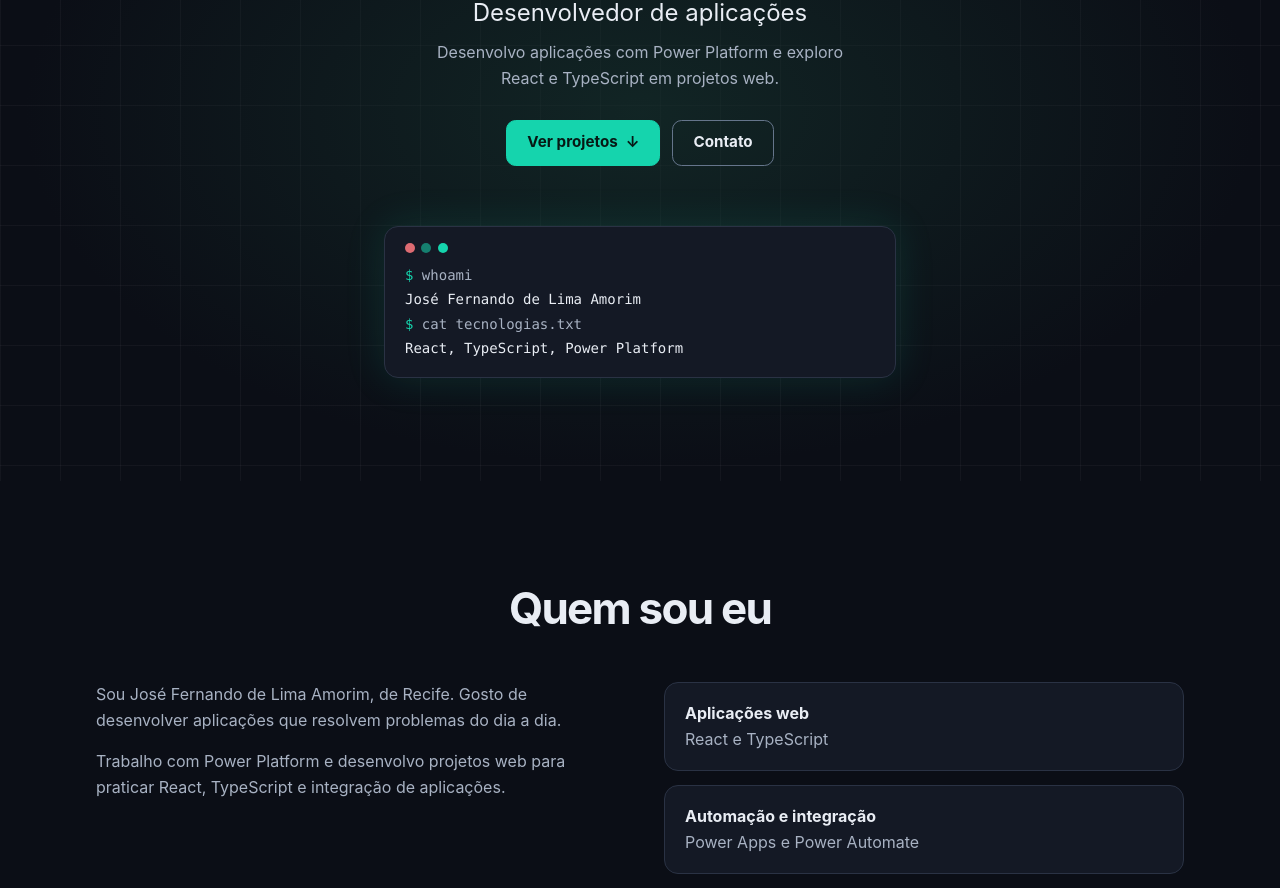
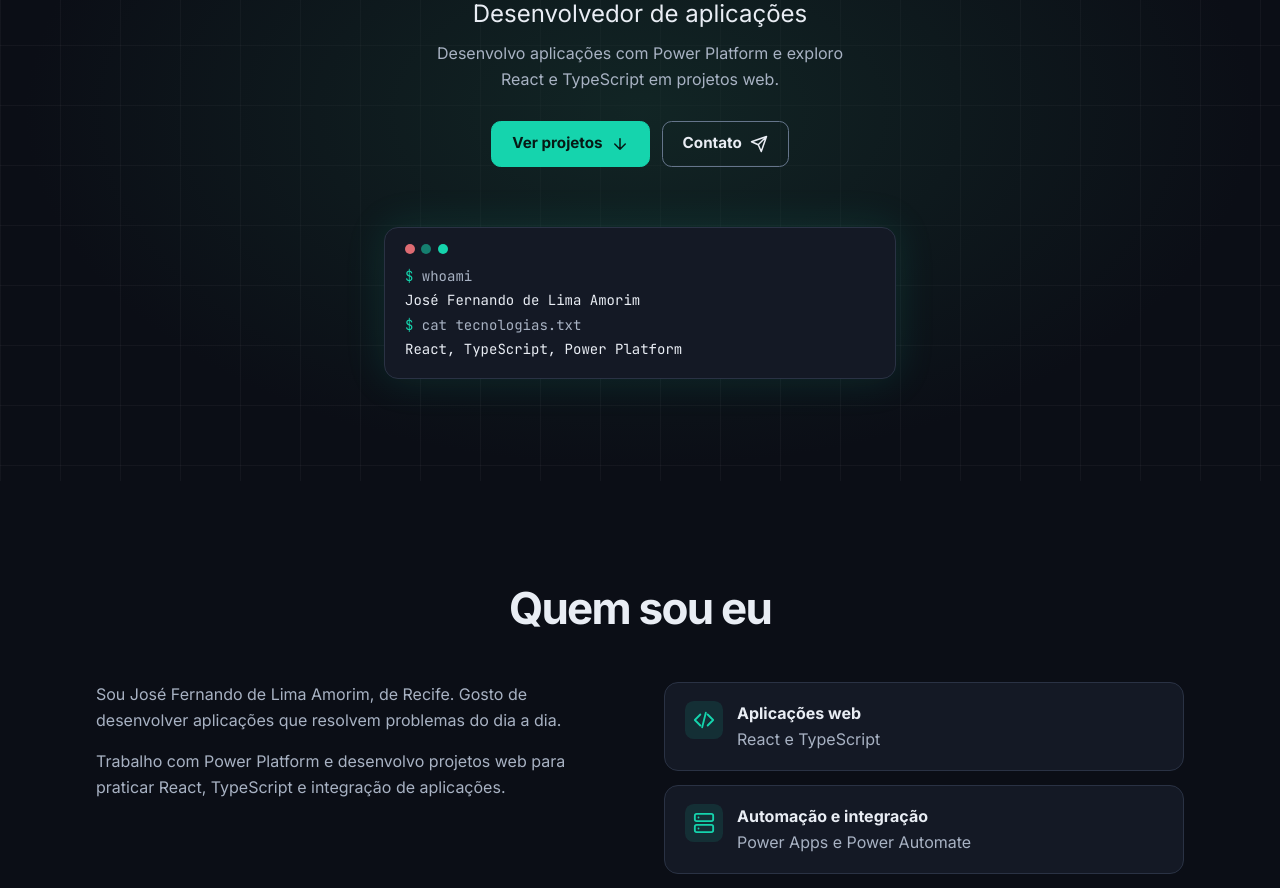
Before and after one commit to limaamorim/Portfolio, a React (Vite) app: page / in a window 1280 px wide. Shown: the part 320-1208 px from the top of the page. Built offline with nearby package versions, Linux system fonts and the light colour scheme.

Commit message:
feat: aplica fontes e ícones da referência visual

```diff
--- a/index.html
+++ b/index.html
@@ -8,6 +8,12 @@
       name="description"
       content="Portfólio de José Fernando de Lima Amorim, com projetos em React, TypeScript e Power Platform."
     />
+    <link rel="preconnect" href="https://fonts.googleapis.com" />
+    <link rel="preconnect" href="https://fonts.gstatic.com" crossorigin />
+    <link rel="stylesheet" href="https://fonts.googleapis.com/css2?family=Inter:wght@300;400;500;600;700;800&amp;family=JetBrains+Mono:wght@400;500;600&amp;display=swap" />
+    <meta name="twitter:card" content="summary_large_image" />
+    <meta property="og:image" content="/placeholder.svg" />
+    <meta name="twitter:image" content="/placeholder.svg" />
     <link rel="icon" type="image/svg+xml" href="/favicon.svg" />
     <title>José Amorim | Portfólio</title>
   </head>
--- a/src/componentes/Apresentacao.tsx
+++ b/src/componentes/Apresentacao.tsx
@@ -1,4 +1,5 @@
 // Apresenta o perfil e os atalhos para projetos e contato.
+import Icone from "./Icone";
 import "./Apresentacao.css";
 
 export default function Apresentacao() {
@@ -18,9 +19,11 @@ export default function Apresentacao() {
         {/* Os links usam os IDs das seções para navegar dentro da página. */}
         <div className="apresentacao__acoes">
           <a className="apresentacao__acao apresentacao__acao--principal" href="#projetos">
-            Ver projetos <span aria-hidden="true">↓</span>
+            Ver projetos <Icone nome="setaBaixo" />
           </a>
-          <a className="apresentacao__acao" href="#contato">Contato</a>
+          <a className="apresentacao__acao" href="#contato">
+            Contato <Icone nome="enviar" />
+          </a>
         </div>
 
         {/* O terminal é uma apresentação estática do perfil e das tecnologias. */}
--- a/src/componentes/Cabecalho.css
+++ b/src/componentes/Cabecalho.css
@@ -30,6 +30,9 @@
 }
 
 .cabecalho__botao-menu {
+  display: inline-grid;
+  place-items: center;
+  min-width: 2.75rem;
   min-height: 2.75rem;
   padding-inline: 0.75rem;
   border: 1px solid var(--borda-interativa);
--- a/src/componentes/Cabecalho.tsx
+++ b/src/componentes/Cabecalho.tsx
@@ -1,6 +1,7 @@
 // Mantém a navegação fixa e abre o menu em telas estreitas.
 import { useRef, useState } from "react";
 import BotaoTema from "./BotaoTema";
+import Icone from "./Icone";
 import "./Cabecalho.css";
 
 // Os IDs correspondem aos destinos das âncoras na página.
@@ -50,11 +51,12 @@ export default function Cabecalho() {
           ref={botaoMenu}
           className="cabecalho__botao-menu"
           type="button"
+          aria-label={menuAberto ? "Fechar" : "Menu"}
           aria-expanded={menuAberto}
           aria-controls="menu-principal"
           onClick={() => setMenuAberto((aberto) => !aberto)}
         >
-          {menuAberto ? "Fechar" : "Menu"}
+          <Icone nome={menuAberto ? "fechar" : "menu"} tamanho={22} />
         </button>
 
         <nav id="menu-principal" className="cabecalho__navegacao" aria-label="Menu principal" data-aberto={menuAberto}>
--- /dev/null
+++ b/src/componentes/Icone.tsx
@@ -0,0 +1,52 @@
+// Reúne os ícones decorativos da interface. O texto ao lado fornece o nome acessível.
+const desenhos = {
+  setaBaixo: <path d="M12 5v14m-7-7 7 7 7-7" />,
+  enviar: <path d="m22 2-7 20-4-9-9-4 20-7ZM22 2 11 13" />,
+  menu: <path d="M4 6h16M4 12h16M4 18h16" />,
+  fechar: <path d="m18 6-12 12M6 6l12 12" />,
+  codigo: <path d="m8 6-6 6 6 6m8-12 6 6-6 6m-2-14-4 16" />,
+  servidor: <>
+    <rect x="2" y="2" width="20" height="8" rx="2" />
+    <rect x="2" y="14" width="20" height="8" rx="2" />
+    <path d="M6 6h.01M6 18h.01" />
+  </>,
+  dados: <>
+    <ellipse cx="12" cy="5" rx="9" ry="3" />
+    <path d="M3 5v14a9 3 0 0 0 18 0V5M3 12a9 3 0 0 0 18 0" />
+  </>,
+  trabalho: <>
+    <rect x="2" y="7" width="20" height="14" rx="2" />
+    <path d="M8 21V5a2 2 0 0 1 2-2h4a2 2 0 0 1 2 2v16" />
+  </>,
+  formacao: <path d="M22 10 12 5 2 10l10 5 10-5Zm-4 2v5c-3 3-9 3-12 0v-5m16-2v6" />,
+  github: <path d="M9 19c-4.3 1.4-4.3-2.5-6-3m12 6v-3.9a3.4 3.4 0 0 0-.9-2.6c3-.3 6.2-1.5 6.2-6.8a5.3 5.3 0 0 0-1.4-3.7 4.9 4.9 0 0 0-.1-3.7S17.6 1 15 2.7a13.4 13.4 0 0 0-7 0C5.4 1 4.2 1.3 4.2 1.3A4.9 4.9 0 0 0 4.1 5a5.3 5.3 0 0 0-1.4 3.7c0 5.3 3.2 6.5 6.2 6.8a3.4 3.4 0 0 0-.9 2.6V22" />,
+  linkedin: <>
+    <path d="M16 8a6 6 0 0 1 6 6v7h-4v-7a2 2 0 0 0-4 0v7h-4v-7a6 6 0 0 1 6-6Z" />
+    <path d="M2 9h4v12H2z" />
+    <circle cx="4" cy="4" r="2" />
+  </>,
+};
+
+type IconeProps = {
+  nome: keyof typeof desenhos;
+  tamanho?: number;
+};
+
+export default function Icone({ nome, tamanho = 18 }: IconeProps) {
+  return (
+    <svg
+      aria-hidden="true"
+      focusable="false"
+      width={tamanho}
+      height={tamanho}
+      viewBox="0 0 24 24"
+      fill="none"
+      stroke="currentColor"
+      strokeWidth="2"
+      strokeLinecap="round"
+      strokeLinejoin="round"
+    >
+      {desenhos[nome]}
+    </svg>
+  );
+}
--- a/src/componentes/Projetos.tsx
+++ b/src/componentes/Projetos.tsx
@@ -1,5 +1,6 @@
 // Renderiza todos os projetos do portfólio a partir dos dados cadastrados.
 import { projetos } from "../dados/projetos";
+import Icone from "./Icone";
 import Secao from "./Secao";
 import "./Projetos.css";
 import "./CartaoHover.css";
@@ -25,7 +26,7 @@ export default function Projetos() {
                 href={projeto.linkGithub}
                 aria-label={`GitHub de ${projeto.nome}`}
               >
-                GitHub <span aria-hidden="true">↗</span>
+                <Icone nome="github" tamanho={16} /> GitHub
               </a>
             )}
           </li>
--- a/src/paginas/Inicio.css
+++ b/src/paginas/Inicio.css
@@ -32,6 +32,24 @@
   border: 1px solid var(--borda);
   border-radius: var(--raio-painel);
   background: var(--superficie);
+}
+
+.inicio__destaques li,
+.inicio__contatos a {
+  display: flex;
+  align-items: flex-start;
+  gap: 0.875rem;
+}
+
+.inicio__icone {
+  display: grid;
+  place-items: center;
+  flex: 0 0 auto;
+  width: 2.375rem;
+  height: 2.375rem;
+  border-radius: 0.55rem;
+  background: color-mix(in srgb, var(--destaque) 12%, var(--superficie));
+  color: var(--destaque);
 }
 
 .inicio__destaques strong {
@@ -71,7 +89,7 @@
   gap: 1rem;
   max-width: 52rem;
   margin-inline: auto;
-  padding-left: 1.25rem;
+  padding-left: 1.875rem;
   border-left: 1px solid var(--borda-interativa);
 }
 
@@ -80,15 +98,12 @@
   color: var(--texto-suave);
 }
 
-.inicio__trajetoria li::before {
+.inicio__icone--trajetoria {
   position: absolute;
-  top: 1.45rem;
-  left: -1.25rem;
-  width: 0.625rem;
-  height: 0.625rem;
+  top: 0.875rem;
+  left: -1.875rem;
+  border: 1px solid var(--borda);
   border-radius: 50%;
-  background: var(--destaque);
-  content: "";
   transform: translateX(calc(-50% - 1px));
 }
 
@@ -122,21 +137,20 @@
 
 .inicio__contatos a {
   --transformacao-cartao-hover: scale(1.03);
-  display: grid;
   height: 100%;
   color: var(--texto);
   text-decoration: none;
   overflow-wrap: anywhere;
 }
 
-.inicio__contatos a > span {
+.inicio__contatos strong,
+.inicio__contato-detalhe {
+  display: block;
+}
+
+.inicio__contato-detalhe {
   color: var(--texto-suave);
   font-size: 0.875rem;
-}
-
-.inicio__contatos strong span {
-  margin-left: 0.25rem;
-  color: var(--destaque);
 }
 
 .inicio__rodape {
--- a/src/paginas/Inicio.tsx
+++ b/src/paginas/Inicio.tsx
@@ -1,6 +1,7 @@
 // Reúne a apresentação e as seções do portfólio em uma página.
 import Apresentacao from "../componentes/Apresentacao";
 import Cabecalho from "../componentes/Cabecalho";
+import Icone from "../componentes/Icone";
 import Projetos from "../componentes/Projetos";
 import Secao from "../componentes/Secao";
 import { contatos, tecnologias, trajetoria } from "../dados/perfil";
@@ -30,9 +31,18 @@ export default function Inicio() {
             </div>
 
             <ul className="inicio__destaques" role="list">
-              <li className="cartao-hover"><strong>Aplicações web</strong>React e TypeScript</li>
-              <li className="cartao-hover"><strong>Automação e integração</strong>Power Apps e Power Automate</li>
-              <li className="cartao-hover"><strong>Dados corporativos</strong>Dataverse e SharePoint</li>
+              <li className="cartao-hover">
+                <span className="inicio__icone"><Icone nome="codigo" tamanho={22} /></span>
+                <div><strong>Aplicações web</strong>React e TypeScript</div>
+              </li>
+              <li className="cartao-hover">
+                <span className="inicio__icone"><Icone nome="servidor" tamanho={22} /></span>
+                <div><strong>Automação e integração</strong>Power Apps e Power Automate</div>
+              </li>
+              <li className="cartao-hover">
+                <span className="inicio__icone"><Icone nome="dados" tamanho={22} /></span>
+                <div><strong>Dados corporativos</strong>Dataverse e SharePoint</div>
+              </li>
             </ul>
           </div>
         </Secao>
@@ -55,8 +65,11 @@ export default function Inicio() {
 
         <Secao id="experiencia" titulo="Experiência e formação" alternada>
           <ol className="inicio__trajetoria" role="list">
-            {trajetoria.map(({ titulo, instituicao, periodo, descricao }) => (
+            {trajetoria.map(({ titulo, instituicao, periodo, descricao, tipo }) => (
               <li key={titulo}>
+                <span className="inicio__icone inicio__icone--trajetoria">
+                  <Icone nome={tipo === "trabalho" ? "trabalho" : "formacao"} />
+                </span>
                 <div className="inicio__trajetoria-cabecalho">
                   <h3>{titulo}</h3>
                   {/* Alguns itens da trajetória ainda não têm um período cadastrado. */}
@@ -71,11 +84,14 @@ export default function Inicio() {
 
         <Secao id="contato" titulo="Vamos conversar?">
           <ul className="inicio__contatos" role="list">
-            {contatos.map(({ nome, detalhe, url }) => (
+            {contatos.map(({ nome, detalhe, url, icone }) => (
               <li key={nome}>
                 <a className="cartao-hover" href={url}>
-                  <strong>{nome} <span aria-hidden="true">↗</span></strong>
-                  <span>{detalhe}</span>
+                  <span className="inicio__icone"><Icone nome={icone} tamanho={20} /></span>
+                  <div>
+                    <strong>{nome}</strong>
+                    <span className="inicio__contato-detalhe">{detalhe}</span>
+                  </div>
                 </a>
               </li>
             ))}
```
Also changed, not shown: src/dados/perfil.ts (+7 -2 lines), public/favicon.svg, public/placeholder.svg (added).
